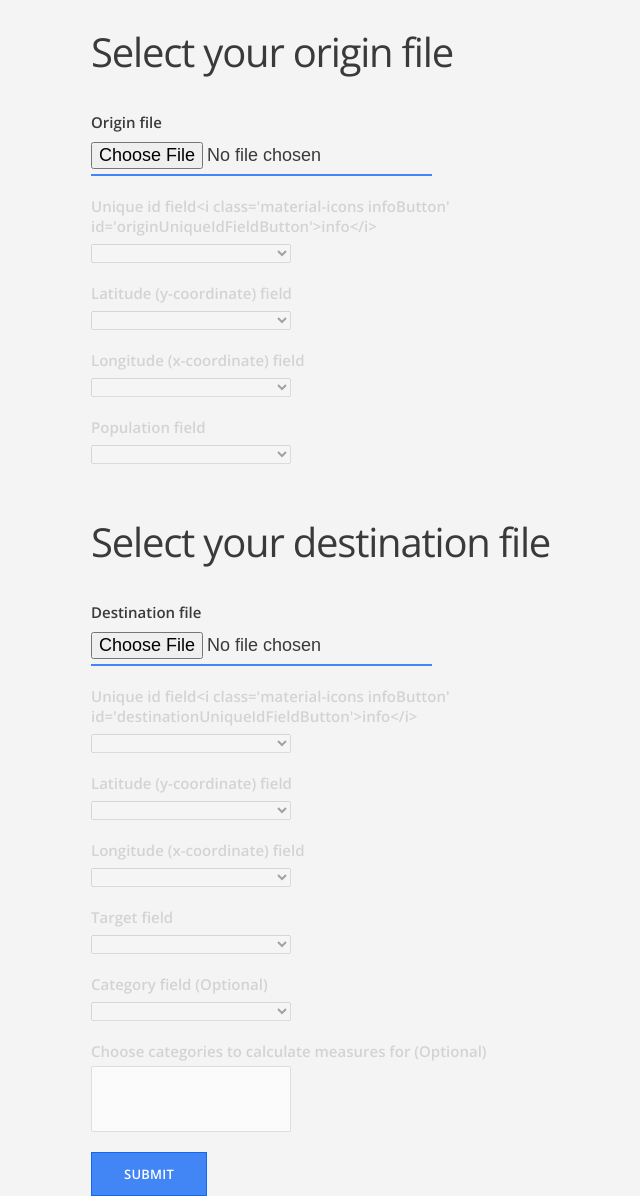
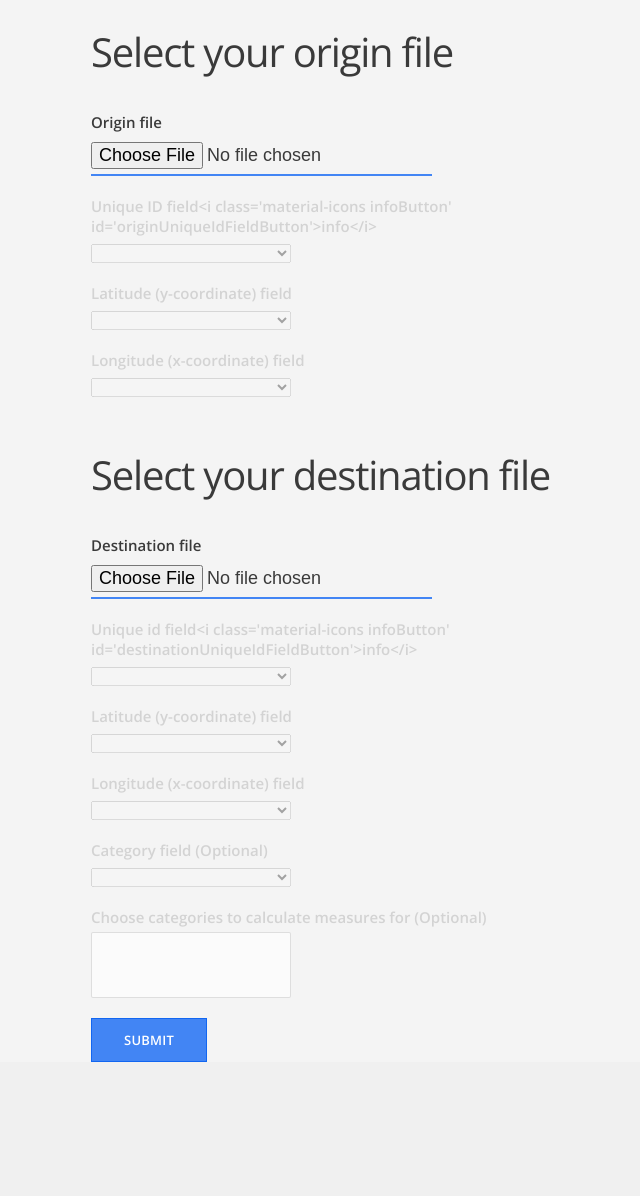
Before and after one commit to GeoDaCenter/spatial_access_web_app, a Flask app: page / in a window 1280 px wide. Shown: the part 635-1831 px from the top of the page, without its empty margins (349-989 px from the left). After the commit the page ends 1697 px from the top, so only its background shows below. Run offline with Flask 2, Linux system fonts and the light colour scheme; lists and menus that the app fills with data are empty; some libraries are stand-ins or nearby versions.

Commit message:
Updates to UI, Flask code for new models/required inputs

```diff
--- a/forms.py
+++ b/forms.py
@@ -62,7 +62,7 @@ class InputForm(FlaskForm):
 
 
 	origin_file = FileField('Origin file', [validators.DataRequired('Please specify an origin file.')])
-	origin_unique_id_field = SelectFieldWithoutPreValidation("Unique id field<i class='material-icons infoButton' id='originUniqueIdFieldButton'>info</i>", choices=[])
+	origin_unique_id_field = SelectFieldWithoutPreValidation("Unique ID field<i class='material-icons infoButton' id='originUniqueIdFieldButton'>info</i>", choices=[])
 	origin_latitude_field = SelectFieldWithoutPreValidation("Latitude (y-coordinate) field", choices=[])
 	origin_longitude_field = SelectFieldWithoutPreValidation("Longitude (x-coordinate) field", choices=[])
 	origin_population_field = SelectFieldWithoutPreValidation("Population field", choices=[])
@@ -70,7 +70,7 @@ class InputForm(FlaskForm):
 	destination_unique_id_field = SelectFieldWithoutPreValidation("Unique id field<i class='material-icons infoButton' id='destinationUniqueIdFieldButton'>info</i>", choices=[])
 	destination_latitude_field = SelectFieldWithoutPreValidation("Latitude (y-coordinate) field", choices=[])
 	destination_longitude_field = SelectFieldWithoutPreValidation("Longitude (x-coordinate) field", choices=[])
-	destination_target_field = SelectFieldWithoutPreValidation("Target field", choices=[])
+	destination_capacity_field = SelectFieldWithoutPreValidation("Capacity field", choices=[])
 	destination_category_field = SelectFieldWithoutPreValidation("Category field (Optional)", choices=[])
 	destination_categories = SelectMultipleFieldWithoutPreValidation("Choose categories to calculate measures for (Optional)", choices=[])
 
--- a/routes.py
+++ b/routes.py
@@ -103,16 +103,20 @@ def index():
 			"idx": form.destination_unique_id_field.data,
 			"lat": form.destination_latitude_field.data,
 			"lon": form.destination_longitude_field.data,
-			"capacity": form.destination_target_field.data,
+			"capacity": form.destination_capacity_field.data,
 			"category": form.destination_category_field.data
 			}
 
-			if form.coverage_checkbox.data is False:
-				model_origin_field_mapping.pop("population", None)
-				model_destination_field_mapping.pop("capacity", None)
+			coverage_checked = form.coverage_checkbox.data
+			access_2_checked = form.access_2_checkbox.data
+			access_3_checked = form.access_3_checkbox.data
 
-			if form.destination_target_field.data == "":
+			if not coverage_checked and not access_3_checked:
+				model_origin_field_mapping["population"] = "skip"
+
+			if not coverage_checked and not access_2_checked and not access_3_checked:
 				model_destination_field_mapping["capacity"] = "skip"
+
 			if form.destination_category_field.data == "":
 				model_destination_field_mapping["category"] = "skip"
 
@@ -208,7 +212,7 @@ def run_health_code(access_1_checkbox,
 	transit_matrix_file = "/Users/georgeyoliver/Documents/GitHub/CSDS/GeoDaCenter/contracts/analytics/data/walk_full_results_3.csv"
 	output_files = []
 
-	print("transit matrix inputs")
+	print("\n&&&& transit matrix inputs")
 	print(travel_mode)
 	print(origin_filename)
 	print(matrix_origin_field_mapping)
@@ -231,7 +235,7 @@ def run_health_code(access_1_checkbox,
 		transit_matrix_filename = generate_file_name(OUTPUTS_FOLDER, "travel_matrix", "tmx")
 		transit_matrix.write_tmx(transit_matrix_filename)
 
-	print("\naccess inputs")
+	print("\n&&&& model inputs")
 	print(travel_mode)
 	print(origin_filename)
 	print(destination_filename)
--- a/static/js/customMethods.js
+++ b/static/js/customMethods.js
@@ -39,8 +39,8 @@ function modifyDefaults() {
 	$("#origin_file").attr("type", "file");
 	$("#destination_file").attr("type", "file");
 
-	// $("#origin_population_field").parent().hide();
-	// $("#destination_target_field").parent().hide();
+	$("#origin_population_field").parent().hide();
+	$("#destination_capacity_field").parent().hide();
 
 	$("#origin_unique_id_field").attr("disabled", "disabled");
 	$("#origin_population_field").attr("disabled", "disabled");
@@ -49,7 +49,7 @@ function modifyDefaults() {
 	$("#destination_unique_id_field").attr("disabled", "disabled");
 	$("#destination_latitude_field").attr("disabled", "disabled");
 	$("#destination_longitude_field").attr("disabled", "disabled");
-	$("#destination_target_field").attr("disabled", "disabled");
+	$("#destination_capacity_field").attr("disabled", "disabled");
 	$("#destination_category_field").attr("disabled", "disabled");
 	$("#destination_categories").attr("disabled", "disabled");
 
@@ -221,40 +221,60 @@ function readFileFields(originOrDestination, fileInputElement, fieldDropdownIdLi
 
 function handleAccessAndCoverageDifferences() {
 
-	/*
-	This function updates the interface according to what measure(s) the user has chosen to calculate.
-	*/
+	/* This function updates the interface according to what measure(s) the user has chosen to calculate.*/
 
 	$(document).ready(function() {
 
 		// Handle when there is a change in coverage measures selection
-	    $("#coverage_measures_checkbox").click(function(){
+		$("#coverage_checkbox").click(function(){
+			var coverageIsChecked = $("#coverage_checkbox").is(':checked');
+			handlePopulationFieldVisibility(coverageIsChecked);
+			handleCapacityFieldVisibility(coverageIsChecked);
+		});
 
-	        // If at least one coverage metric is selected, show the population field
-	        if ($("#coverage_measures_checkbox").is(':checked')) {
+		$("#access_2_checkbox").click(function(){
+			var access2IsChecked = $("#access_2_checkbox").is(':checked');
+			handleCapacityFieldVisibility(access2IsChecked);
+		});
 
-	        	$("#origin_population_field").parent().slideDown();
-	        	$("#destination_target_field").parent().slideDown();
-
-	        	// If the user has already chosen an origin file, populate the population dropdown with the origin file's field names.
-	        	if ($("#origin_file").val() !== "") {
-	        		var originFileField = document.getElementById("origin_file");
-	        		readFileFields("origin", originFileField, window.originFieldIds);
+		$("#access_3_checkbox").click(function(){
+			var access3IsChecked = $("#access_3_checkbox").is(':checked');
+			handlePopulationFieldVisibility(access3IsChecked);
+			handleCapacityFieldVisibility(access3IsChecked);
+		});
+	});
 }
 
-	        	// If the user has already chosen a destination file, populate the target dropdown with the origin file's field names.
-	        	if ($("#destination_file").val() !== "") {
-	        		var destinationFileField = document.getElementById("destination_file");
-	        		readFileFields("destination", destinationFileField, window.destinationFieldIds);
+function handlePopulationFieldVisibility(show) {
+
+	if (show) {
+		$("#origin_population_field").parent().slideDown();
+		// If the user has already chosen a destination file, populate the capacity dropdown with the origin file's field names.
+		if ($("#origin_file").val() !== "") {
+			// var destinationFileField = document.getElementById("destination_file");
+			readFileFields("origin", $("#origin_file"), window.originFieldIds);
+		}
+	} else {
+		if (!$("#coverage_checkbox").is(':checked') && !$("#access_3_checkbox").is(':checked')) {
+			$("#origin_population_field").parent().slideUp();
+		}
+	}
 }
 
-        	// If no coverage measure is selected, hide the population field
+function handleCapacityFieldVisibility(show) {
+
+	if (show) {
+		$("#destination_capacity_field").parent().slideDown();
+		// If the user has already chosen a destination file, populate the capacity dropdown with the origin file's field names.
+		if ($("#destination_file").val() !== "") {
+			// var destinationFileField = document.getElementById("destination_file");
+			readFileFields("destination", $("#destination_file"), window.destinationFieldIds);
+		}
 	} else {
-	        	$("#origin_population_field").parent().slideUp();
-	        	$("#destination_target_field").parent().slideUp();
+		if (!$("#coverage_checkbox").is(':checked') && !$("#access_2_checkbox").is(':checked') && !$("#access_3_checkbox").is(':checked')) {
+			$("#destination_capacity_field").parent().slideUp();
 		}
-	    });
-	});
+	}
 }
 
 function handleAdvancedSettingsDisplay() {
@@ -275,8 +295,8 @@ function populateDropdownOptions(dropdownElement, optionList) {
 		$("#destination_category_field").append($('<option></option>').val("").html("(no field selected)"));
 	}
 
-	if (dropdownElement[0].id === "destination_target_field") {
-		$("#destination_target_field").append($('<option></option>').val("").html("(no field selected)"));
+	if (dropdownElement[0].id === "destination_capacity_field") {
+		$("#destination_capacity_field").append($('<option></option>').val("").html("(no field selected)"));
 	}
 
 	for (var i = 0; i < optionList.length; i++) {
@@ -349,7 +369,7 @@ function setTestingDefaults(filename) {
 		$("#origin_latitude_field option[value='lat']").prop('selected', true);
 		$("#origin_longitude_field option[value='lon']").prop('selected', true);
 		$("#destination_unique_id_field option[value='ID']").prop('selected', true);
-		$("#destination_target_field option[value='target']").prop('selected', true);
+		$("#destination_capacity_field option[value='capacity']").prop('selected', true);
 		$("#destination_category_field option[value='category']").prop('selected', true);
 		$("#destination_latitude_field option[value='lat']").prop('selected', true);
 		$("#destination_longitude_field option[value='lon']").prop('selected', true);
@@ -359,7 +379,7 @@ function setTestingDefaults(filename) {
 		$("#origin_latitude_field option[value='lat']").prop('selected', true);
 		$("#origin_longitude_field option[value='lon']").prop('selected', true);
 		$("#destination_unique_id_field option[value='ID']").prop('selected', true);
-		$("#destination_target_field option[value='target']").prop('selected', true);
+		$("#destination_capacity_field option[value='capacity']").prop('selected', true);
 		$("#destination_latitude_field option[value='lat']").prop('selected', true);
 		$("#destination_longitude_field option[value='lon']").prop('selected', true);
 		// $("#destination_category_field option[value='category']").prop('selected', true);
@@ -371,7 +391,7 @@ function setTestingDefaults(filename) {
 		$("#origin_longitude_field option[value='longitude']").prop('selected', true);
 
 		$("#destination_unique_id_field option[value='agency_id']").prop('selected', true);
-		$("#destination_target_field option[value='capacityValue']").prop('selected', true);
+		$("#destination_capacity_field option[value='capacityValue']").prop('selected', true);
 		$("#destination_category_field option[value='DHHSCategory']").prop('selected', true);
 		$("#destination_latitude_field option[value='latitude']").prop('selected', true);
 		$("#destination_longitude_field option[value='longitude']").prop('selected', true);
@@ -382,7 +402,7 @@ function setTestingDefaults(filename) {
 function setTestingDefaultsDestination(filename) {
 	if (filename.substring(0, 5) === "super") {
 		$("#destination_unique_id_field option[value='ID']").prop('selected', true);
-		$("#destination_target_field option[value='target']").prop('selected', true);
+		$("#destination_capacity_field option[value='capacity']").prop('selected', true);
 		$("#destination_latitude_field option[value='lat']").prop('selected', true);
 		$("#destination_longitude_field option[value='lon']").prop('selected', true);
 		// $("#destination_category_field option[value='category']").prop('selected', true);
@@ -415,13 +435,13 @@ window.onload = function() {
 	destinationFieldIds = ["destination_unique_id_field",
 				"destination_latitude_field",
 				"destination_longitude_field",
-        		"destination_target_field",
+				"destination_capacity_field",
 				"destination_category_field"];
 
 	modifyDefaults();
 	handleFileInput("destination");
 	handleFileInput("origin");
-	// handleAccessAndCoverageDifferences();
+	handleAccessAndCoverageDifferences();
 	handleAdvancedSettingsDisplay();
 	handleDestinationCategoriesLabel();
 	handleInformationButtons();
--- a/templates/index.html
+++ b/templates/index.html
@@ -204,8 +204,8 @@
                         {{ form.destination_longitude_field }}
                     </div>
                     <div class="form-group">
-                        {{ form.destination_target_field.label }}
-                        {{ form.destination_target_field }}
+                        {{ form.destination_capacity_field.label }}
+                        {{ form.destination_capacity_field }}
                     </div>
                     <div class="form-group">
                         {{ form.destination_category_field.label }}
```
Lines whose indentation alone changed are shown as unchanged.
